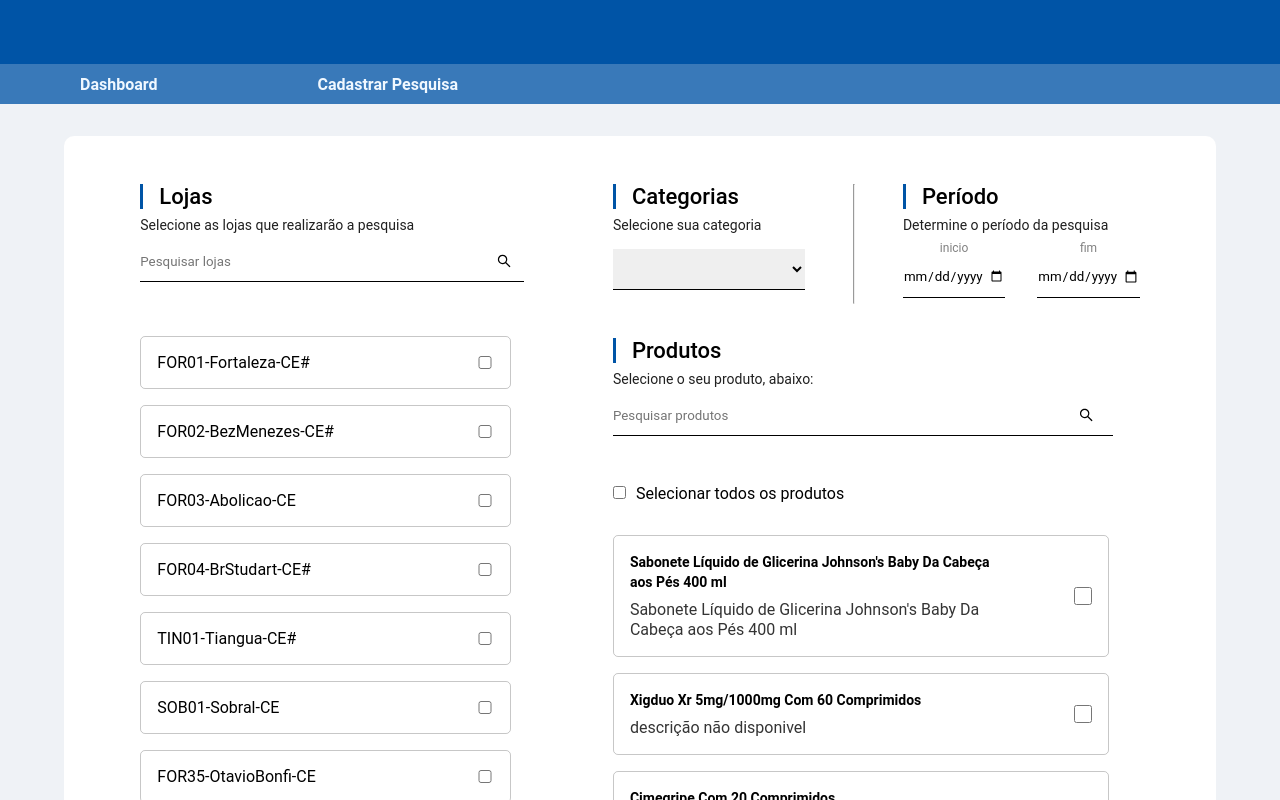
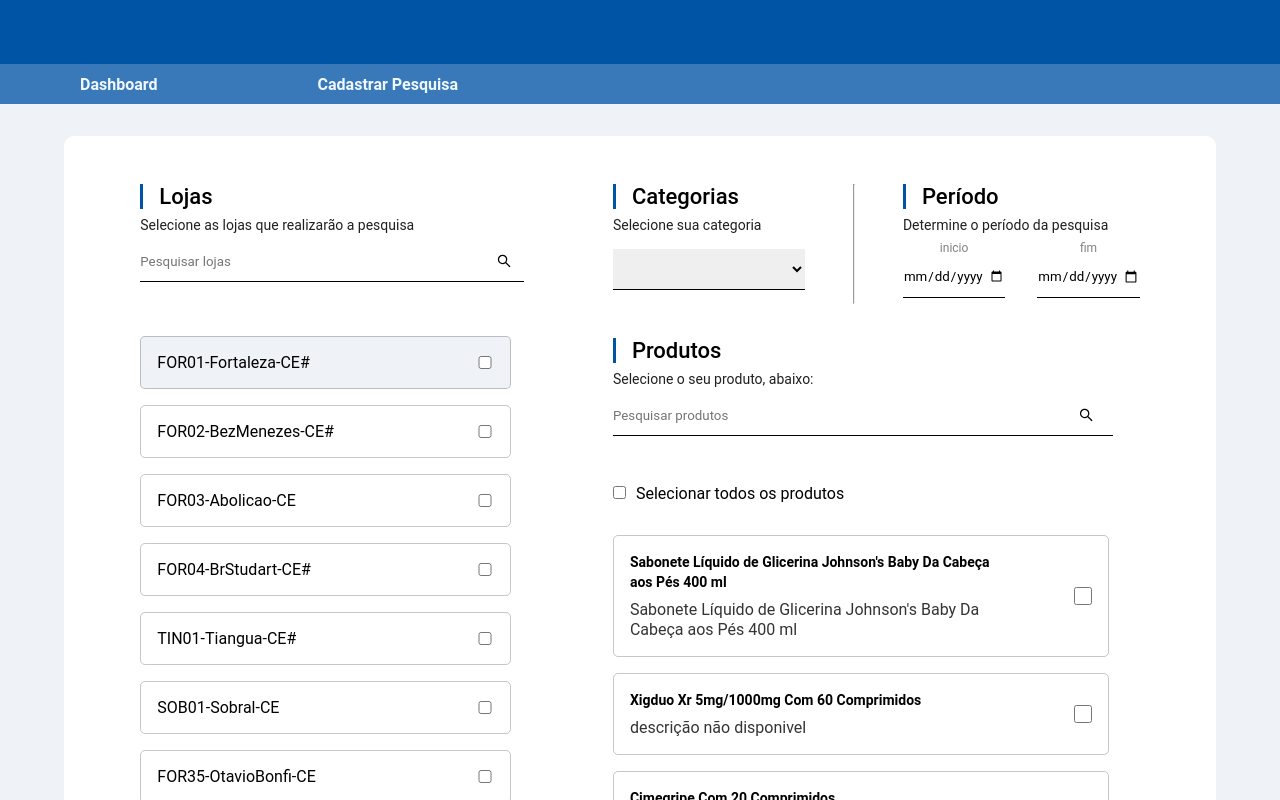
Before and after one commit to mateusazvd/projetoFinal-upcode2023-frontend, a React (Create React App) app: page / in a window 1280 px wide. In both pictures the pointer is over the element 325 px from the left and 362 px from the top of the page. Built offline with nearby package versions, Linux system fonts and the light colour scheme.

Commit message:
modificação

```diff
--- a/src/components/CardLojas/style.css
+++ b/src/components/CardLojas/style.css
@@ -11,6 +11,11 @@
     width: 29vw;
     padding: 1rem 1rem;
     justify-content: space-between;
+}
+
+.loja:hover {
+    background-color: #00366d10;
+    cursor: pointer;
 }
 
 .check {
--- a/src/components/DropDown/style.css
+++ b/src/components/DropDown/style.css
@@ -7,4 +7,5 @@
     width: 15vw;
     height: 5vh;
     border: none;
+
 }
--- a/src/components/Produtos/style.css
+++ b/src/components/Produtos/style.css
@@ -7,6 +7,11 @@
     margin-right: 1rem;
     justify-content: space-between;
 }
+
+.containerProdutosCom:hover {
+    background-color: #00366d10;
+}
+
 .produto {
     display: flex;
     row-gap: 0.5rem;
```
